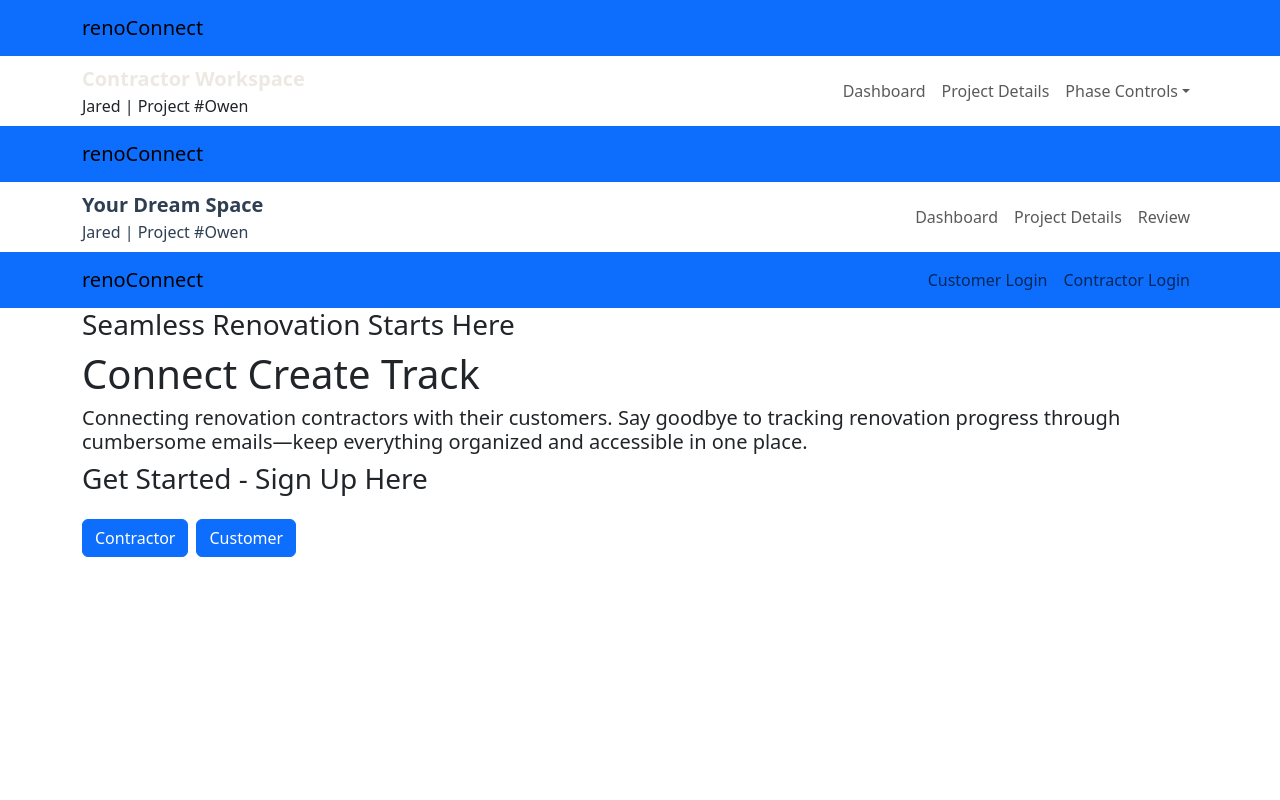
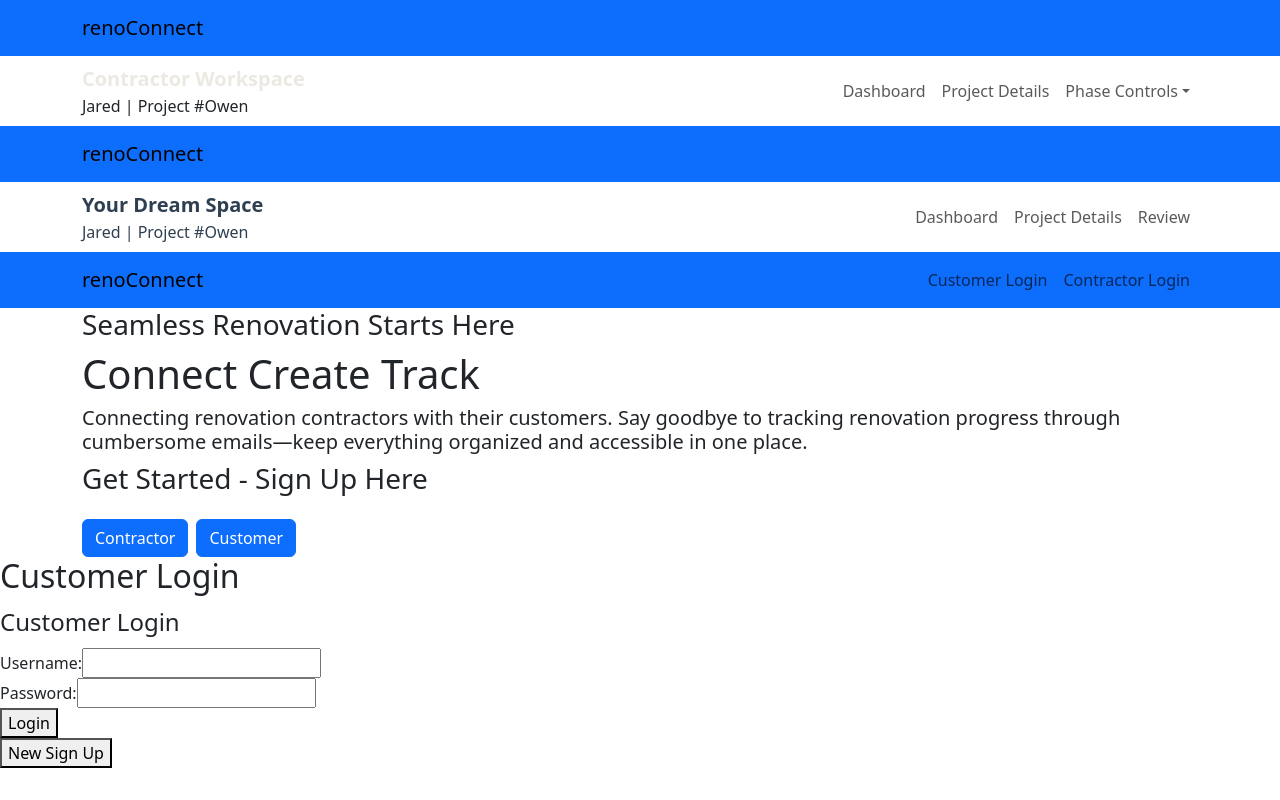
Before and after one commit to Jaw992/Project-3-RenoConnect, a React (Vite) app in the folder frontend/: page /customers/login in a window 1280 px wide. Built offline with nearby package versions, Linux system fonts and the light colour scheme; the HTML template or start-up script is replaced by a standard one.

Commit message:
feat: update customer login page code

```diff
--- a/frontend/package.json
+++ b/frontend/package.json
@@ -26,6 +26,6 @@
     "eslint-plugin-react-hooks": "^5.1.0-rc.0",
     "eslint-plugin-react-refresh": "^0.4.9",
     "globals": "^15.9.0",
-    "vite": "^5.4.1"
+    "vite": "^5.4.2"
   }
 }
--- a/frontend/src/App.jsx
+++ b/frontend/src/App.jsx
@@ -3,9 +3,12 @@ import "bootstrap/dist/css/bootstrap.min.css";
 import ContractorBar from "./components/ContractorBar";
 import CustomerBar from "./components/CustomerBar";
 import NavBar from "./components/NavBar";
+import { Route, Routes } from "react-router-dom";
+import CustomerLoginPage from "./pages/CustomerLoginPage";
 
 function App() {
   return (
+    <>
     <div className="app-gradient">
       <ContractorBar />
       <CustomerBar />
@@ -25,6 +28,10 @@ function App() {
         </div>
       </Container>
     </div>
+    <Routes>
+      <Route path="/customers/login" element={<CustomerLoginPage />} />
+    </Routes>
+    </>
   );
 }
 
--- /dev/null
+++ b/frontend/src/components/CustomerLoginForm.jsx
@@ -0,0 +1,84 @@
+import { useState } from "react";
+import { useNavigate } from "react-router-dom";
+
+async function customerLogin(data) {
+  const url = "/api/customers/login";
+  try {
+    const response = await fetch(url, {
+      method: "POST",
+      headers: {
+        "Content-Type": "application/json",
+      },
+      body: JSON.stringify(data),
+    });
+    if (!response.ok) {
+      throw new Error(`Response status: ${response.status}`);
+    }
+
+    const json = await response.json();
+    return json.token;
+  } catch (error) {
+    console.error(error.message);
+  }
+}
+
+export default function CustomerLogin({ setToken }) {
+  const [username, setUsername] = useState("");
+  const [password, setPassword] = useState("");
+  const [error, setError] = useState("");
+  const [successMessage, setSuccessMessage] = useState("");
+  const navigate = useNavigate(); // For navigation
+
+  const handleLogin = async (event) => {
+    event.preventDefault();
+    setError("");
+    setSuccessMessage("");
+
+    try {
+      const token = await customerLogin({ username, password });
+      setToken(token); // Set the token in your app's state
+      setSuccessMessage("Login successful!");
+      navigate("/dashboard"); // Redirect to a protected route or dashboard
+    } catch (error) {
+      setError("Invalid username or password");
+    }
+  };
+
+  return (
+    <form onSubmit={handleLogin}>
+      <fieldset>
+        <legend>Customer Login</legend>
+        <div>
+          <label>Username: </label>
+          <input
+            id="username"
+            name="username"
+            type="text"
+            value={username}
+            onChange={(e) => setUsername(e.target.value)}
+            required
+          />
+        </div>
+        <div>
+          <label>Password: </label>
+          <input
+            id="password"
+            name="password"
+            type="password"
+            value={password}
+            onChange={(e) => setPassword(e.target.value)}
+            required
+          />
+        </div>
+        <button type="submit">Login</button>
+        {error && <p className="error">{error}</p>}
+        {successMessage && <p className="success">{successMessage}</p>}
+      </fieldset>
+      <div>
+        <button type="button" onClick={() => navigate("/customers/signup")}>
+          New Sign Up
+        </button>
+      </div>
+    </form>
+  );
+}
--- /dev/null
+++ b/frontend/src/pages/CustomerLoginPage.jsx
@@ -0,0 +1,10 @@
+import CustomerLogin from "../components/CustomerLoginForm";
+
+export default function CustomerLoginPage({ setToken }) {
+    return (
+      <>
+        <h2>Customer Login</h2>
+        <CustomerLogin setToken={setToken} />
+      </>
+    );
+  }
```
Also changed, not shown: frontend/src/pages/HomePage.jsx (added), 2 other files (tests, documents, lock files or other folders).
